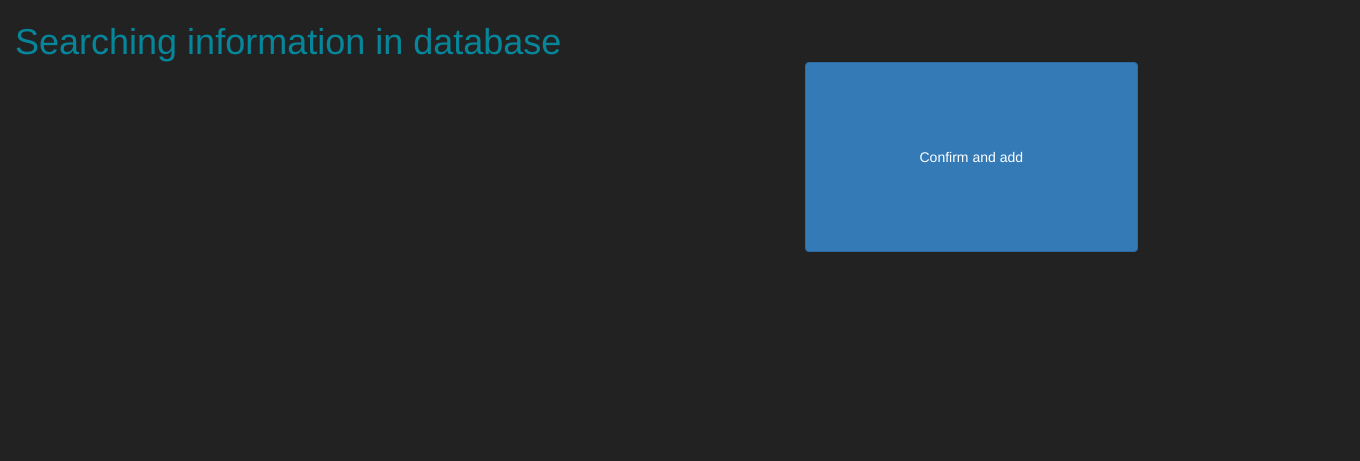
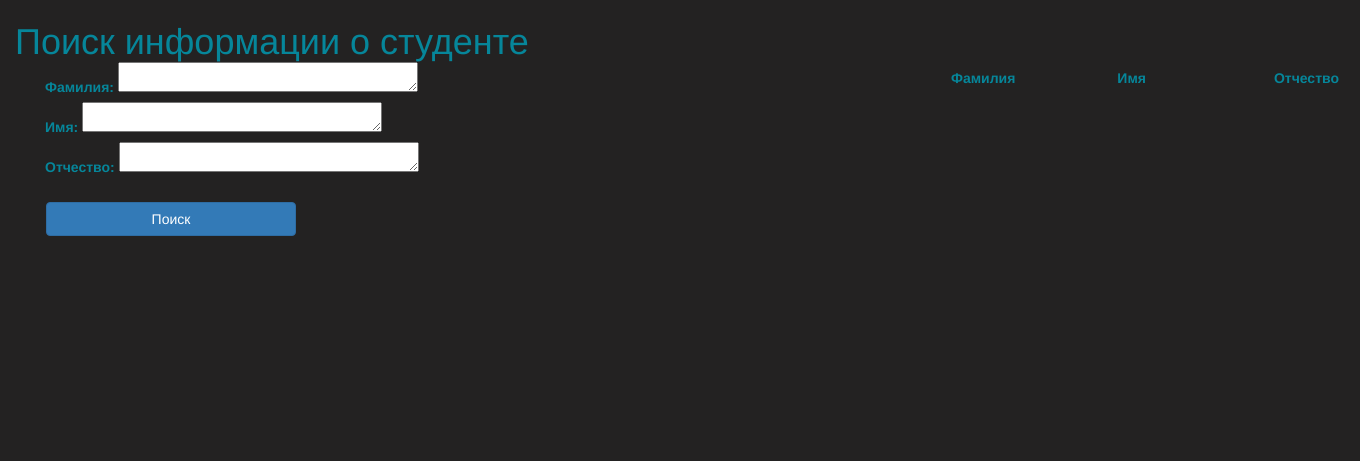
Before and after one commit to Kordebalet67/DataBase, a Django app: page /search in a window 1360 px wide. Shown: the part 58-519 px from the top of the page. Run offline with Django 3.2, Linux system fonts and the light colour scheme; lists and menus that the app fills with data are empty; some libraries are stand-ins or nearby versions.

Commit message:
a few updates in css and search.html going further

```diff
--- a/Login/views.py
+++ b/Login/views.py
@@ -69,8 +69,11 @@ def insert_education(request):
 
     mycoursor.execute("SELECT max(id) FROM npo.students")  # получение id слздаваемого студента
     id_stud = mycoursor.fetchone()
+    if id_stud[0] is None:
+        stud = 1
+    else:
+        stud = (id_stud[0]) + 1
 
-    stud = (id_stud[0]) + 1
     if request.method == "POST" and insert_form.is_valid() and education_form.is_valid():
         data = insert_form.cleaned_data  # принимаем значение с ёбанной заполняемой формы студентов
         data_ed = education_form.cleaned_data  # принимаем значение с ёбанной заполняемой формы учёбы
@@ -108,6 +111,34 @@ def insert_education(request):
 
 
 def search(request):
+    insert_form = Ext_Students_Form(request.POST or None)
+
+    if request.method == "POST":
+        surname = request.POST.get('surname')  # принимаем значение с ёбанной заполняемой формы
+        name = request.POST.get('name')
+        middle_name = request.POST.get('middle_name')
+
+        sql_search = "select students.surname, students.name, students.middle_name, chair.chair_name, " \
+                     "students.work_position, phd.phd_name, academy_rank.academy_rank_name," \
+                     "students.diplom, students.contract_expire, students.education_year, students.fired" \
+                     " from npo.students, npo.chair, npo.phd, npo.academy_rank where surname = %s and name = %s " \
+                     "and middle_name = %s and students.chair = chair.id and students.phd = phd.id " \
+                     "and students.academy_rank = academy_rank.id"
+        val_search = (surname, name, middle_name)
+
+        mycoursor.execute(sql_search, val_search)
+
+        results = mycoursor.fetchall()
+
+        for x in results:
+            print(x[1])
+            surname = x[0]
+            name = x[1]
+            middle_name = x[2]
+            chair = x[3]
+            work_position = x[4]
+
+        return render(request, 'search/search.html', locals())
     return render(request, 'search/search.html', locals())
 
 
--- a/static/style.css
+++ b/static/style.css
@@ -175,6 +175,15 @@
     height: 30px;
 }
 
+table.result, table.result td, table.result th, table.result tr{
+    margin-left: 50%;
+    width: 50%;
+    padding: 6px;
+    border: 2px #06869a;
+    align-content: center;
+    height: auto;
+}
+
 table.courseTable {
     align-content: center;
     width: 80%;
@@ -230,3 +239,11 @@ table.studentTable td, table.studentTable th {
     grid-template-rows: repeat(2, 200px);
     grid-template-columns: repeat(2, 500px);
 }
+
+.grid-container-search {
+    display: grid;
+
+    grid-template-areas: "column1 column2 ";
+    grid-template-rows: repeat(2, 200px);
+    grid-template-columns: 500px 800px;
+}
--- a/templates/search/search.html
+++ b/templates/search/search.html
@@ -1,21 +1,54 @@
 {% extends 'base.html' %}
 
 {% block title %}
-    <title>Searching</title>
+    <title>Поиск</title>
 {% endblock title %}
 
 {% block content %}
-    <h1 style="color: #06869a" >Searching information in database</h1>
+    <h1 style="color: #06869a">Поиск информации о студенте</h1>
     <div class="container">
-        <div class="col-lg-4 col-lg-offset-8">
+        <div class="col-lg-1 col-lg-offset-0">
             <div>
                 <form style="color: #06869a" action="" method="post">{% csrf_token %}
+                    <div class="grid-container-search">
+                        <div style="grid-area: column1">
+                            <form action="" method="post">{% csrf_token %}
+                                <div>
+                                    <label>Фамилия: </label>
+                                    {{ insert_form.surname }}
+                                </div>
+                                <div>
+                                    <label>Имя: </label>
+                                    {{ insert_form.name }}
+                                </div>
+                                <div>
+                                    <label>Отчество: </label>
+                                    {{ insert_form.middle_name }}
+                                </div>
 
-                    <div>
-                        <form action="" method="post">{% csrf_token %}
-
-                            <input type="submit" value="Confirm and add" class="btn1 btn btn-primary"/>
-                        </form>
+                                <input type="submit" value="Поиск" class="btn23 btn btn-primary"/>
+                            </form>
+                        </div>
+                        <div style="grid-area: column2">
+                            <div>
+                                <table class="result" >
+                                    <tr>
+                                        <th>Фамилия</th>
+                                        <th>Имя</th>
+                                        <th>Отчество</th>
+                                    </tr>
+                                    {% for x in results %}
+                                        <tr>
+                                            <td>{{ surname }}</td>
+                                            <td>{{ name }}</td>
+                                            <td>{{ middle_name }}</td>
+                                            <td>{{ chair }}</td>
+                                            <td>{{ work_position }}</td>
+                                        </tr>
+                                    {% endfor %}
+                                </table>
+                            </div>
+                        </div>
                     </div>
                 </form>
             </div>
```
